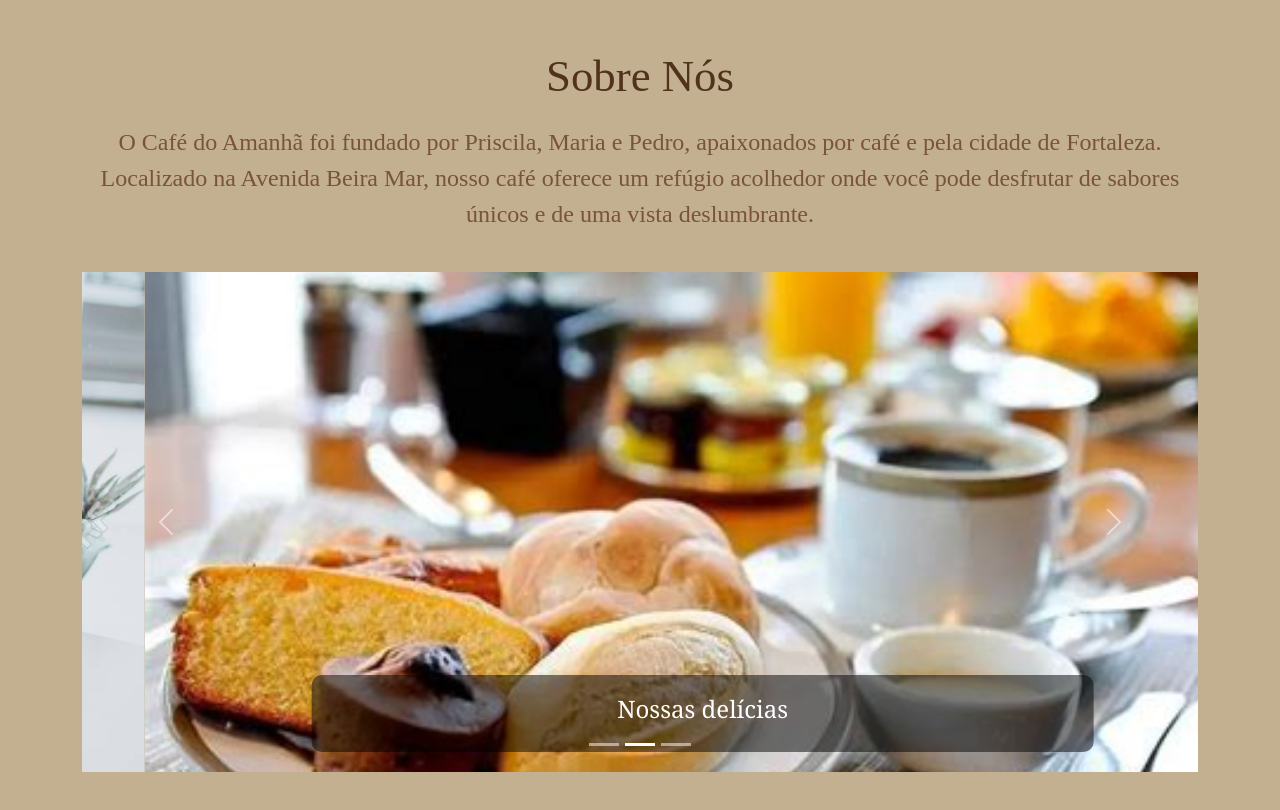
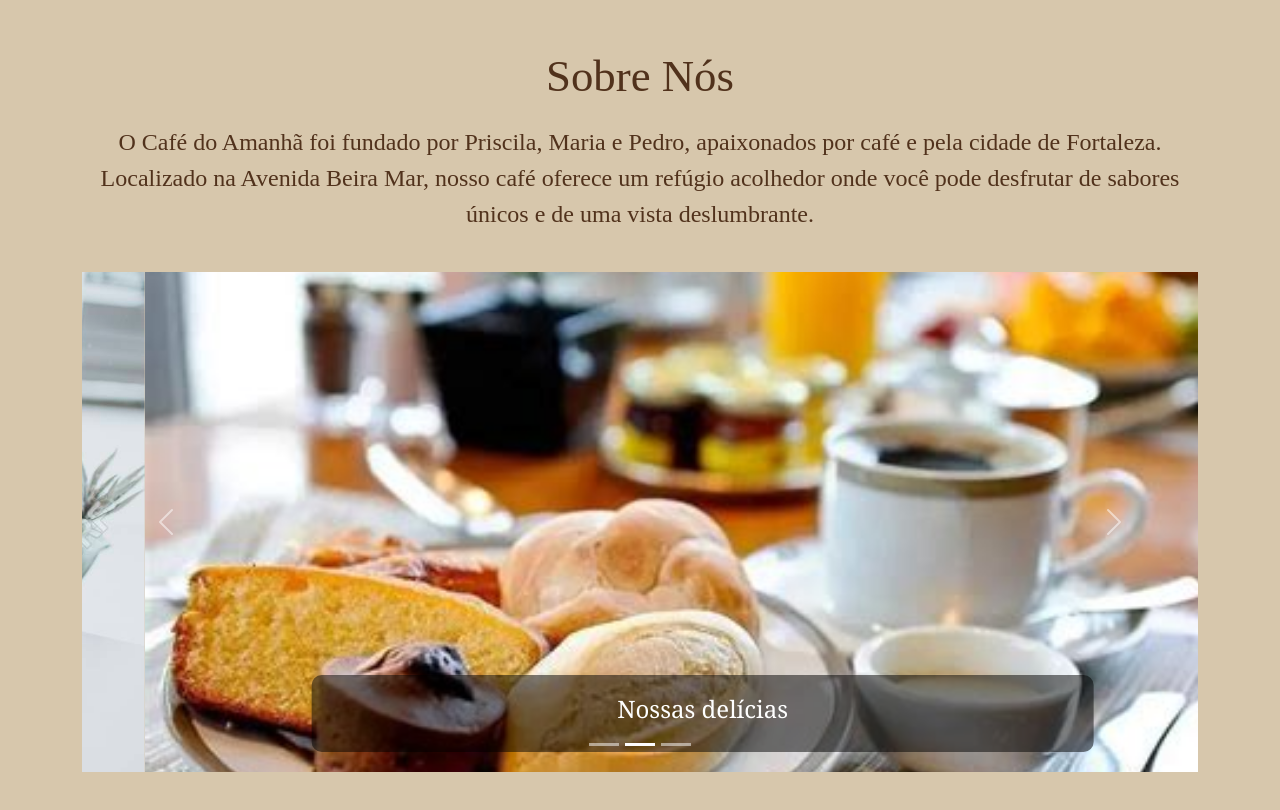
Before and after one commit to priscilaUECEProjects/cafeDoAmanha, a React (Create React App) app: page /sobre-nos in a window 1280 px wide. Shown: the top 810 px of the page. Built offline with nearby package versions, Linux system fonts and the light colour scheme.

Commit message:
hotfix/atualizacao-css

```diff
--- a/src/components/About/About.css
+++ b/src/components/About/About.css
@@ -1,7 +1,7 @@
 .about-section {
     padding: 50px 20px;
-    background-color: #c3b091;
-    color: #79533b;
+    background-color: #d7c7ac;
+    color: #51321c;
     text-align: center;
     font-family: 'Merriweather', serif;
 }
--- a/src/components/About/About.jsx
+++ b/src/components/About/About.jsx
@@ -8,7 +8,7 @@ function About() {
             <div className="container">
                 <h1>Sobre Nós</h1>
                 <p>O Café do Amanhã foi fundado por Priscila, Maria e Pedro, apaixonados por café e pela cidade de Fortaleza.
-                Localizado na Avenida Beira Mar, nosso café oferece um refúgio acolhedor onde você pode desfrutar de
+                <br/>Localizado na Avenida Beira Mar, nosso café oferece um refúgio acolhedor onde você pode desfrutar de
                 sabores únicos e de uma vista deslumbrante.</p>
                 <ImageCarousel />
             </div>
--- a/src/components/Stories/Stories.css
+++ b/src/components/Stories/Stories.css
@@ -1,8 +1,8 @@
 .stories-section {
     font-family: 'Merriweather', serif;
     padding: 50px 20px;
-    background-color: #c3b091;
-    color: #4a2c2a;
+    background-color: #d7c7ac;
+    color: #65442c;
     text-align: center;
 }
 
@@ -20,7 +20,6 @@
 .stories-section p {
     font-size: 1.2rem;
     margin-bottom: 30px;
-    text-align: center;
 }
 
 .story-list {
```
